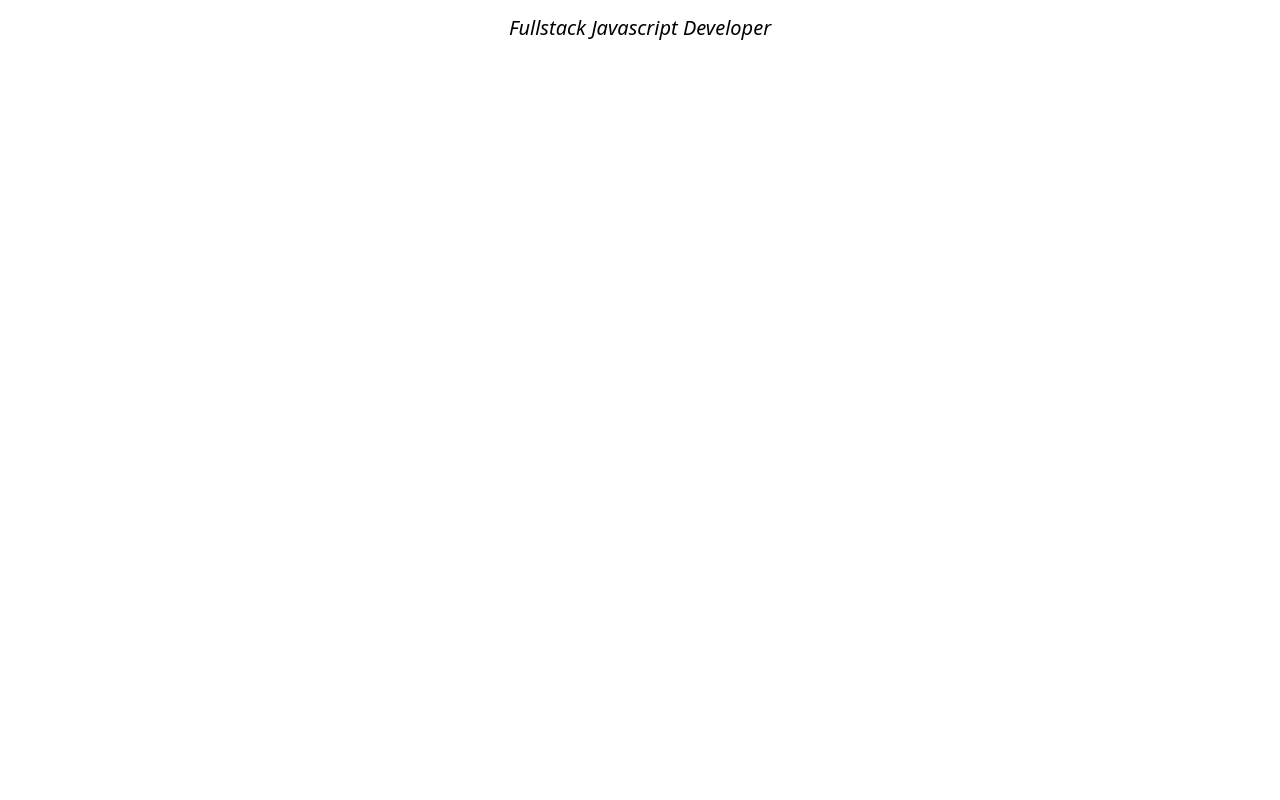
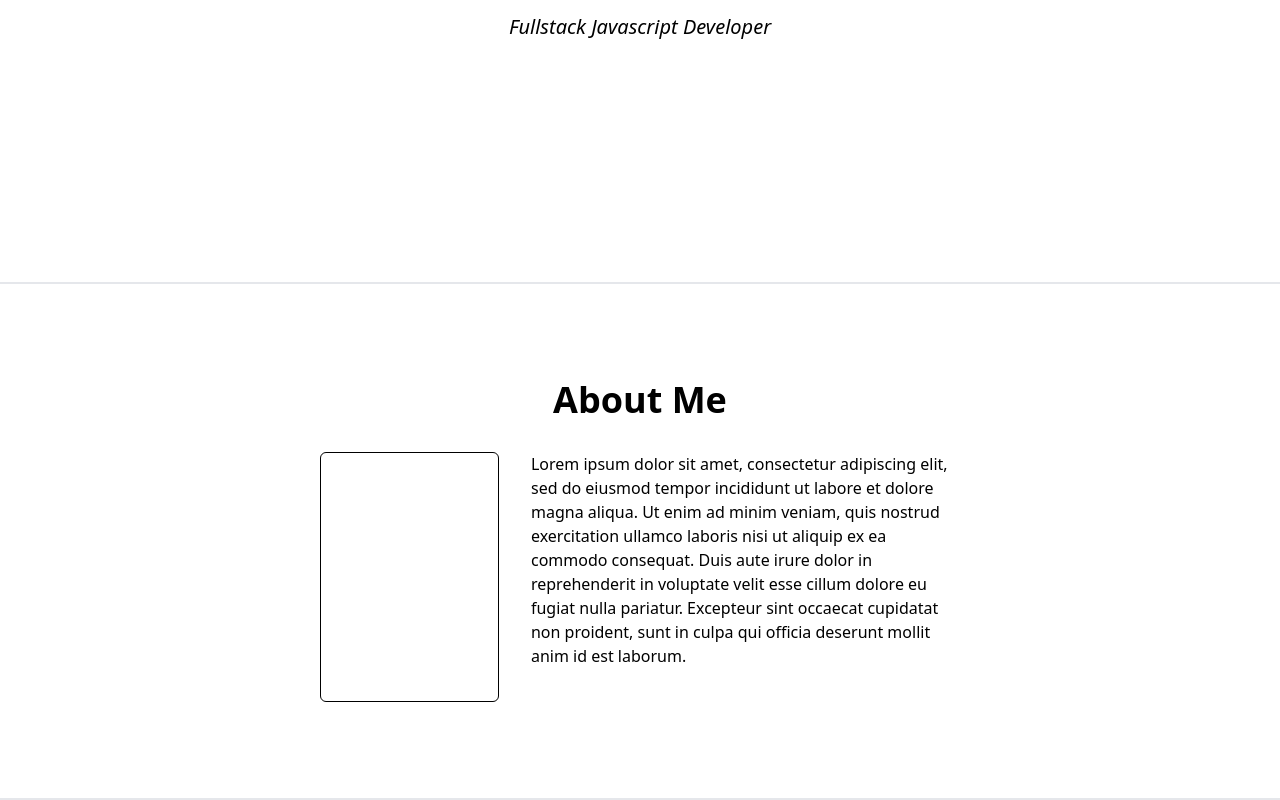
Before and after one commit to WawanC/portfolio, a Next.js app: page / in a window 1280 px wide. Shown: the part 576-1376 px from the top of the page. Before the commit the page ends 860 px from the top, so only its background shows below. Built offline with nearby package versions, Linux system fonts and the light colour scheme.

Commit message:
add about section

```diff
--- /dev/null
+++ b/components/aboutme.tsx
@@ -0,0 +1,21 @@
+const AboutMe = () => {
+  return (
+    <section className="flex flex-col py-24 justify-center items-center gap-8 border-b-2">
+      <h1 className="font-bold text-4xl">About Me</h1>
+      <div className="flex max-w-[50%] gap-8">
+        <div className="w-[200px] h-[250px] border border-black rounded-md"></div>
+        <div className="w-3/4">
+          Lorem ipsum dolor sit amet, consectetur adipiscing elit, sed do
+          eiusmod tempor incididunt ut labore et dolore magna aliqua. Ut enim ad
+          minim veniam, quis nostrud exercitation ullamco laboris nisi ut
+          aliquip ex ea commodo consequat. Duis aute irure dolor in
+          reprehenderit in voluptate velit esse cillum dolore eu fugiat nulla
+          pariatur. Excepteur sint occaecat cupidatat non proident, sunt in
+          culpa qui officia deserunt mollit anim id est laborum.
+        </div>
+      </div>
+    </section>
+  );
+};
+
+export default AboutMe;
--- a/components/hero.tsx
+++ b/components/hero.tsx
@@ -2,7 +2,7 @@ import Image from "next/image";
 
 const Hero = () => {
   return (
-    <section className="flex flex-col justify-center items-center min-h-screen gap-8">
+    <section className="flex flex-col justify-center items-center min-h-screen gap-8 border-b-2">
       <div className="bg-blue-200 w-[200px] h-[200px] rounded-full overflow-hidden">
         <Image
           src="https://avatars.githubusercontent.com/u/76239837?v=4"
--- a/pages/index.tsx
+++ b/pages/index.tsx
@@ -1,4 +1,5 @@
 import type { NextPage } from "next";
+import AboutMe from "../components/aboutme";
 import Hero from "../components/hero";
 import NavBar from "../components/navbar";
 
@@ -7,6 +8,7 @@ const Home: NextPage = () => {
     <>
       <NavBar />
       <Hero />
+      <AboutMe />
     </>
   );
 };
```
